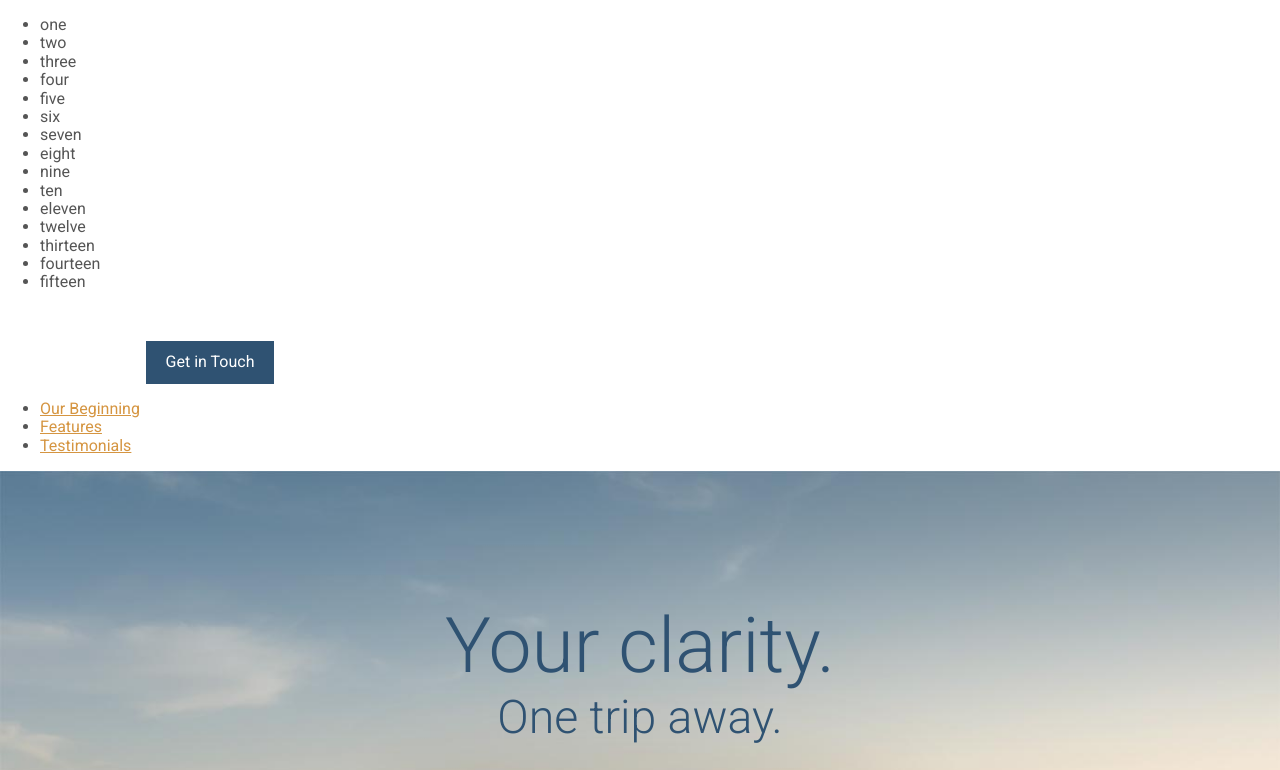
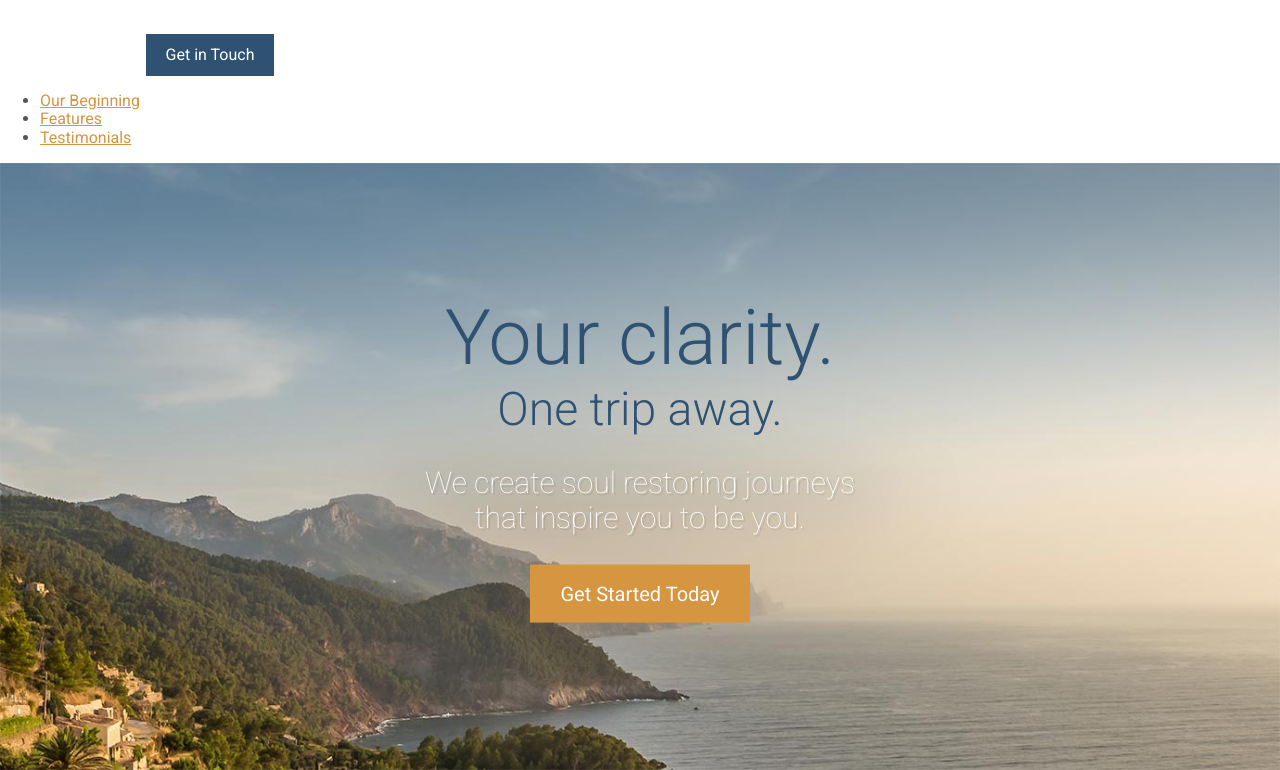
Before and after one commit to AndrewPhilippov/web_sites, a website: page TouristFirmWebSite/app/index.html in a window 1280 px wide. Shown: the top 770 px of the page. Drawn offline with Linux system fonts and the light colour scheme.

Commit message:
removed test numbers

```diff
--- a/TouristFirmWebSite/app/index.html
+++ b/TouristFirmWebSite/app/index.html
@@ -9,23 +9,6 @@
   <link rel="stylesheet" href="temp/styles/style.css">
 </head>
 <body>
-  <ul>
-    <li>one</li>
-    <li>two</li>
-    <li>three</li>
-    <li>four</li>
-    <li>five</li>
-    <li>six</li>
-    <li>seven</li>
-    <li>eight</li>
-    <li>nine</li>
-    <li>ten</li>
-    <li>eleven</li>
-    <li>twelve</li>
-    <li>thirteen</li>
-    <li>fourteen</li>
-    <li>fifteen</li>
-  </ul>
   <header>
     <img src="assets/images/icons/clear-view-escapes.svg">
     <a href="#" class="btn" >Get in Touch</a>
```
